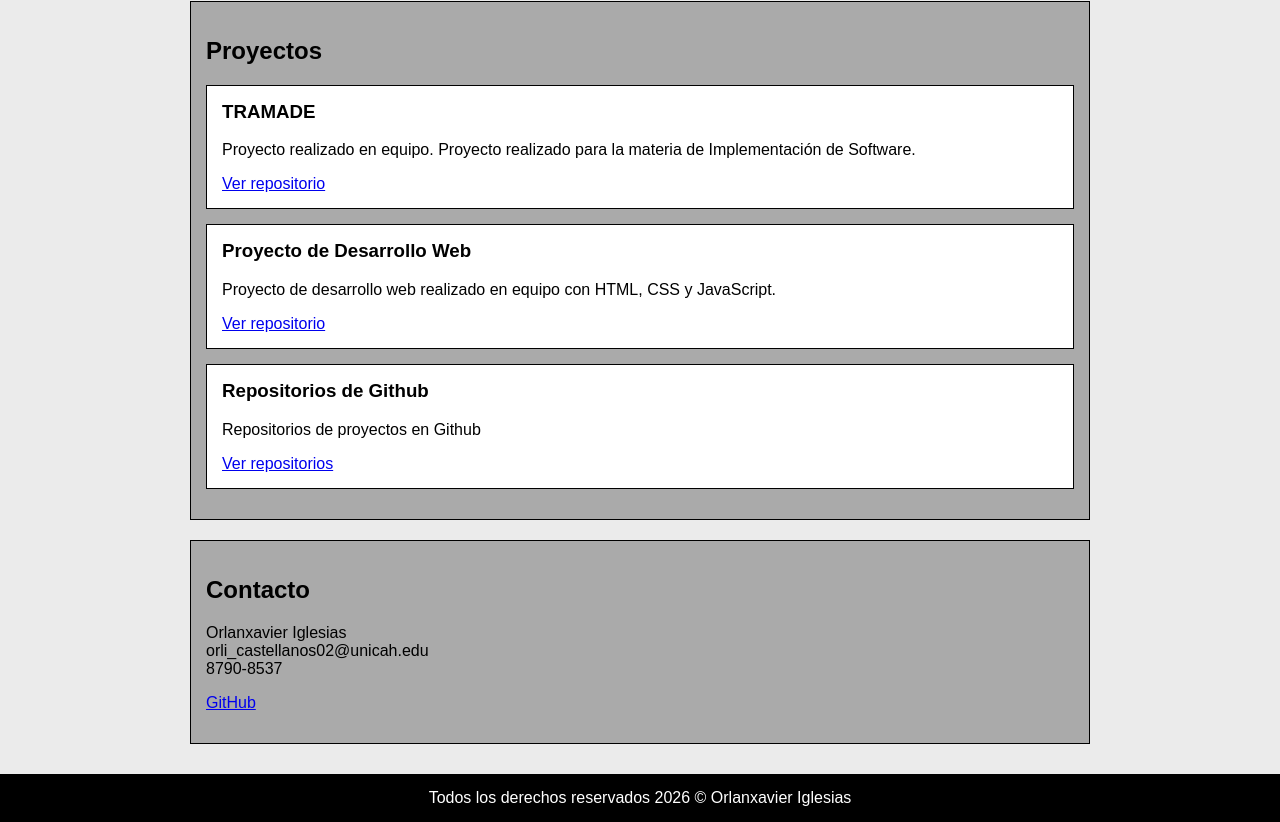
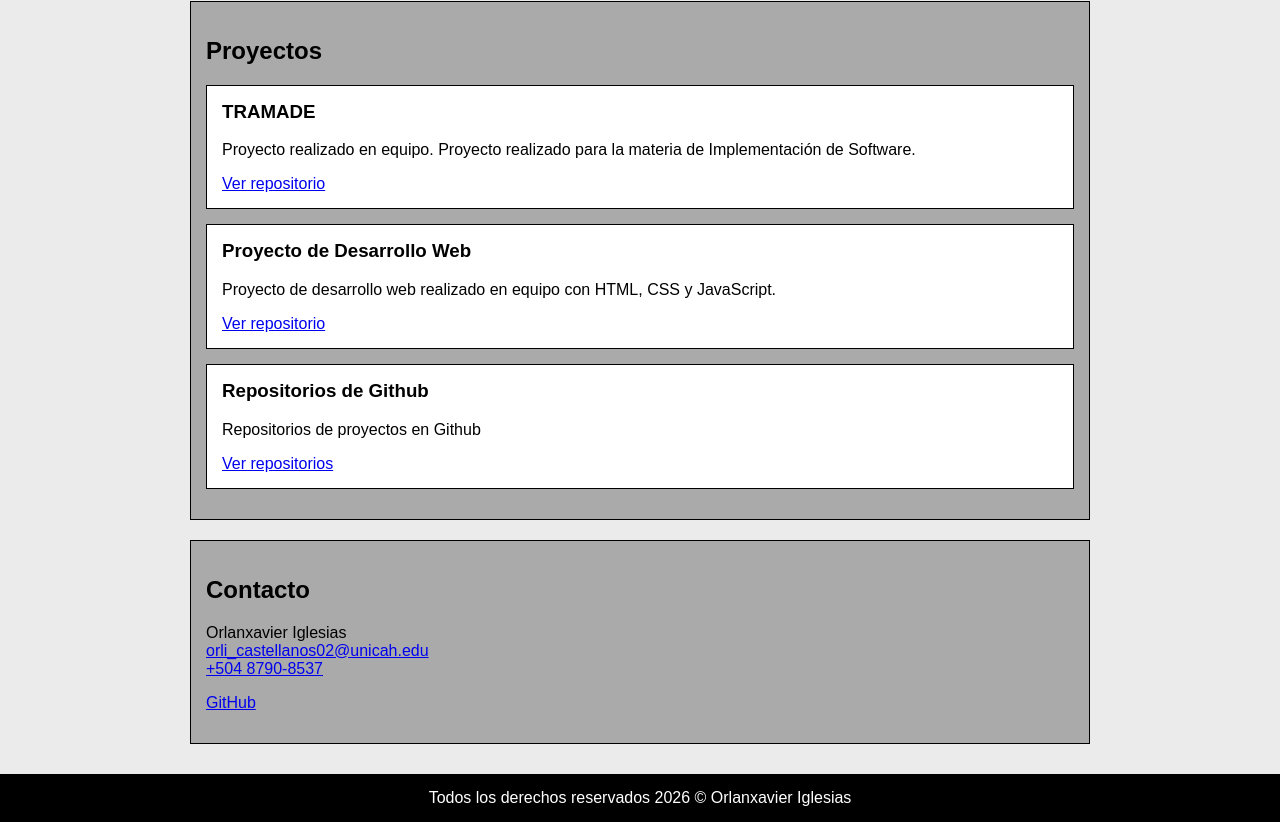
Before and after one commit to orlanzr18-cmyk/portafolio-proyectos, a plain HTML site: page index.html in a window 1280 px wide. Shown: the part 548-1370 px from the top of the page. Drawn offline with Linux system fonts and the light colour scheme.

Commit message:
conversion a enlaces

```diff
--- a/index.html
+++ b/index.html
@@ -61,8 +61,8 @@
             <h2>Contacto</h2>
             <p>
                 Orlanxavier Iglesias<br />
-                orli_castellanos02@unicah.edu<br />
-                8790-8537
+                <a href="mailto:orli_castellanos02@unicah.edu">orli_castellanos02@unicah.edu</a><br />
+                <a href="tel: +50487908537">+504 8790-8537</a>
             </p>
             <p><a target="blank" href="https://github.com/orlanzr18-cmyk">GitHub</a></p>
         </section>
```
